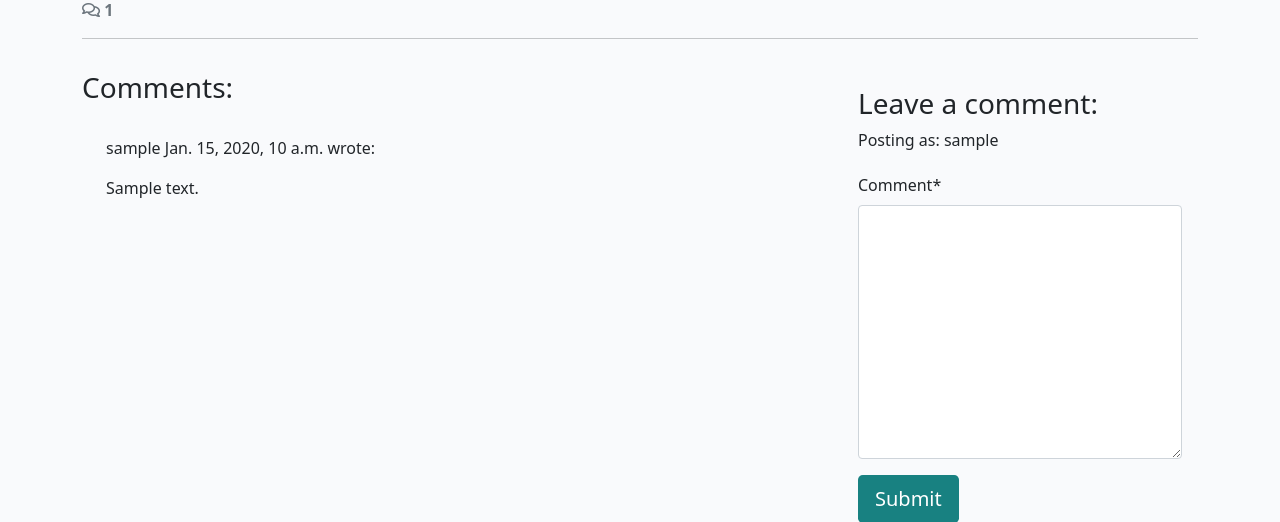
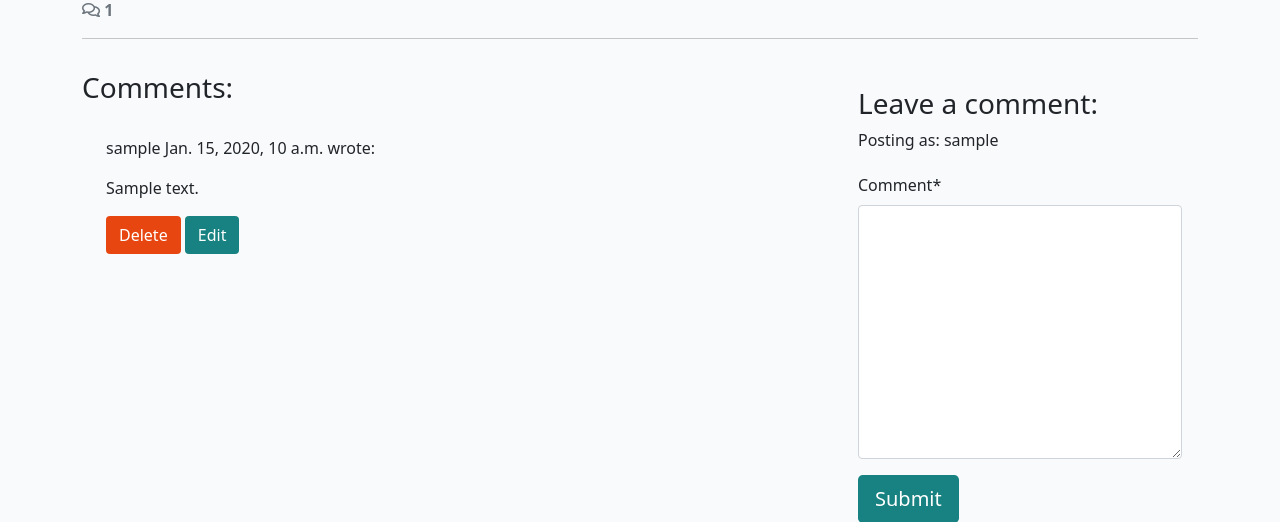
Before and after one commit to antonychalks/Django-Blog, a Django app: a page that uses blog/templates/blog/post_detail.html in a window 1280 px wide. Shown: the part 494-1016 px from the top of the page. Run offline with Django 4.2, Linux system fonts and the light colour scheme; a user stored in the database is signed in; tables that the repository leaves empty hold one stand-in row (values such as "Sample post"); some libraries are stand-ins or nearby versions.

Commit message:
added comment CRUD

```diff
--- a/blog/templates/blog/post_detail.html
+++ b/blog/templates/blog/post_detail.html
@@ -66,6 +66,10 @@
                         This comment is awaiting approval
                     </p>
                     {% endif %}
+                    {% if user.is_authenticated and comment.author == user %}
+                    <button class="btn btn-delete" comment_id="{{ comment.id }}">Delete</button>
+                    <button class="btn btn-edit" comment_id="{{ comment.id }}">Edit</button>
+                    {% endif %}
                 </div>
                 <!-- Our for loop ends here -->
                 {% endfor %}
@@ -89,5 +93,29 @@
         </div>
     </div>
 </div>
+<!-- Delete confirmation modal -->
+<div class="modal fade" id="deleteModal" tabindex="-1" aria-labelledby="deleteModalLabel" aria-hidden="true">
+    <div class="modal-dialog">
+        <div class="modal-content">
+            <div class="modal-header">
+                <h5 class="modal-title" id="deleteModalLabel">Delete comment?</h5>
+                <button type="button" class="btn-close" data-bs-dismiss="modal" aria-label="Close"></button>
+            </div>
+            <div class="modal-body">
+                Are you sure you want to delete your comment?
+                This action cannot be undone.
+            </div>
+            <div class="modal-footer">
+                <button type="button" class="btn btn-secondary" data-bs-dismiss="modal">Close</button>
+                <a id="deleteConfirm" href="#" class="btn
+          btn-danger">Delete</a>
+            </div>
+        </div>
+    </div>
+</div>
 
 {% endblock content %}
+
+{% block extras %}
+<script src="{% static 'js/comments.js' %}"></script>
+{% endblock %}
--- a/blog/urls.py
+++ b/blog/urls.py
@@ -4,4 +4,8 @@ from django.urls import path
 urlpatterns = [
     path('', views.PostList.as_view(), name='home'),
     path('<slug:slug>/', views.post_detail, name='post_detail'),
+    path('<slug:slug>/edit_comment/<int:comment_id>',
+         views.comment_edit, name='comment_edit'),
+    path('<slug:slug>/delete_comment/<int:comment_id>',
+         views.comment_delete, name='comment_delete'),
 ]
--- a/blog/views.py
+++ b/blog/views.py
@@ -1,7 +1,8 @@
-from django.shortcuts import render, get_object_or_404
+from django.shortcuts import render, get_object_or_404, reverse
 from django.views import generic
 from django.contrib import messages
-from .models import Post
+from django.http import HttpResponseRedirect
+from .models import Post, Comment
 from .forms import CommentForm
 
 
@@ -58,3 +59,45 @@ def post_detail(request, slug):
             "comment_form": comment_form
         },
     )
+
+
+def comment_edit(request, slug, comment_id):
+    """
+    view to edit comments
+    """
+    if request.method == "POST":
+
+        queryset = Post.objects.filter(status=1)
+        post = get_object_or_404(queryset, slug=slug)
+        comment = get_object_or_404(Comment, pk=comment_id)
+        comment_form = CommentForm(data=request.POST, instance=comment)
+
+        if comment_form.is_valid() and comment.author == request.user:
+            comment = comment_form.save(commit=False)
+            comment.post = post
+            comment.approved = False
+            comment.save()
+            messages.add_message(request, messages.SUCCESS, 'Comment Updated!')
+        else:
+            messages.add_message(request, messages.ERROR,
+                                 'Error updating comment!')
+
+    return HttpResponseRedirect(reverse('post_detail', args=[slug]))
+
+
+def comment_delete(request, slug, comment_id):
+    """
+    view to delete comment
+    """
+    queryset = Post.objects.filter(status=1)
+    post = get_object_or_404(queryset, slug=slug)
+    comment = get_object_or_404(Comment, pk=comment_id)
+
+    if comment.author == request.user:
+        comment.delete()
+        messages.add_message(request, messages.SUCCESS, 'Comment deleted!')
+    else:
+        messages.add_message(request, messages.ERROR,
+                             'You can only delete your own comments!')
+
+    return HttpResponseRedirect(reverse('post_detail', args=[slug]))
--- a/static/js/script.js
+++ /dev/null
@@ -1 +0,0 @@
-console.log("Hello World!")
--- a/templates/account/base.html
+++ b/templates/account/base.html
@@ -39,5 +39,7 @@
     {% endblock body %}
     {% block extra_body %}
     {% endblock extra_body %}
+    {% block extras %}
+    {% endblock %}
   </body>
 </html>
```
Also changed, not shown: static/js/comments.js (added, +47 -0 lines).
